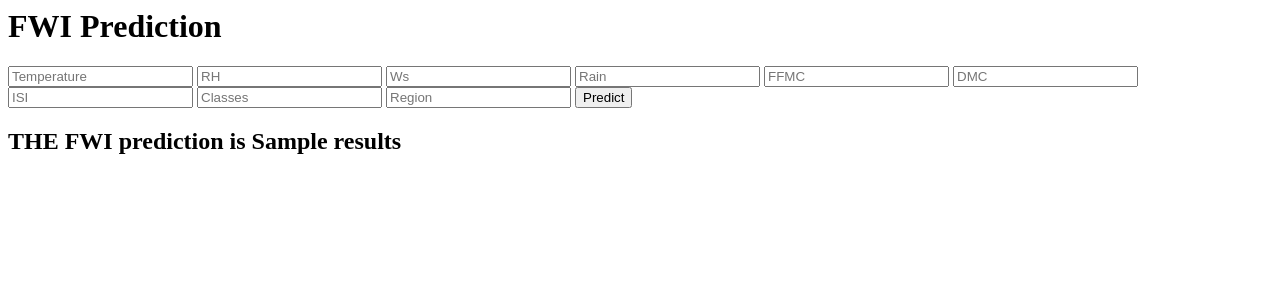
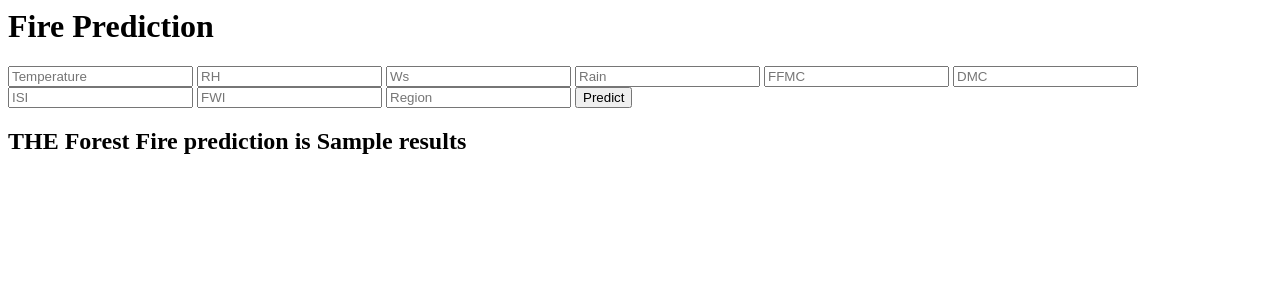
Before and after one commit to Sangharsh05/Forest_Fire_Test, a Flask app: template templates/home.html in a window 1280 px wide. Shown: the top 300 px of the page. Run offline with Flask 3, Linux system fonts and the light colour scheme; the template is opened without the code that fills it: most values are stand-ins (such as "Sample title", 1, 10 or a date in 2020); parts of the project's set-up code (start-up, migrations or seed data) failed here and were passed over.

Commit message:
first commit

```diff
--- a/application.py
+++ b/application.py
@@ -27,10 +27,10 @@ def predict_datapoint():
         FFMC = float(request.form.get("FFMC"))
         DMC = float(request.form.get("DMC"))
         ISI = float(request.form.get("ISI"))
-        Classes = float(request.form.get("Classes"))
+        FWI = float(request.form.get("FWI"))
         Region = float(request.form.get("Region"))
 
-        new_data_scaled=standard_scaler.transform([[Temperature,RH,Ws,Rain,FFMC,DMC,ISI,Classes,Region]])
+        new_data_scaled=standard_scaler.transform([[Temperature,RH,Ws,Rain,FFMC,DMC,ISI,FWI,Region]])
         result = ridge_model.predict(new_data_scaled)
 
         return render_template('home.html',results=result[0])
--- a/templates/home.html
+++ b/templates/home.html
@@ -1,7 +1,7 @@
 <html>
 <body>
     <div class="login">
-        <h1>FWI Prediction</h1>
+        <h1>Fire Prediction</h1>
 
          <!-- Main Input for Receiving Query to our ML-->
         <form action="{{ url_for('predict_datapoint')}}" method="post">
@@ -12,13 +12,13 @@
             <input type="text" name="FFMC" placeholder="FFMC" required="required"/>
             <input type="text" name="DMC" placeholder="DMC" required="required"/>
             <input type="text" name="ISI" placeholder="ISI" required="required"/>
-            <input type="text" name="Classes" placeholder="Classes" required="required"/>
+            <input type="text" name="FWI" placeholder="FWI" required="required"/>
             <input type="text" name="Region" placeholder="Region" required="required"/>
 
             <button type="submit" class="btn btn-primary btn-block btn-large">Predict</button>
         </form>
     <h2>
-        THE FWI prediction is {{results}}
+        THE Forest Fire prediction is {{results}}
     </h2>
     </div>
 </body>
```
